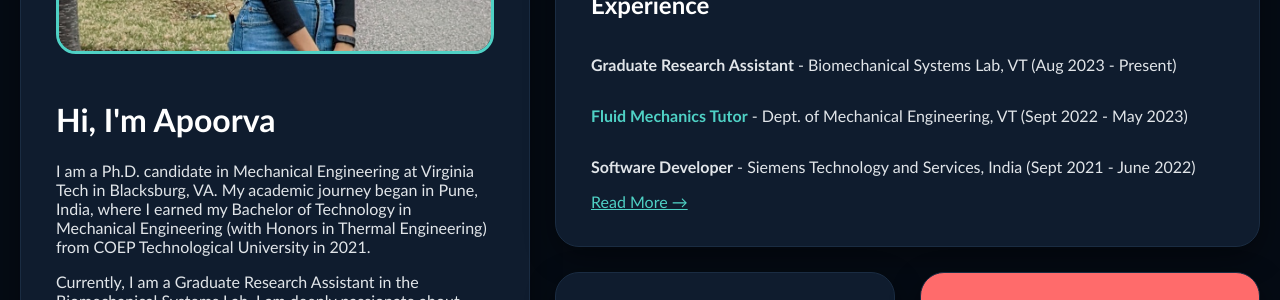
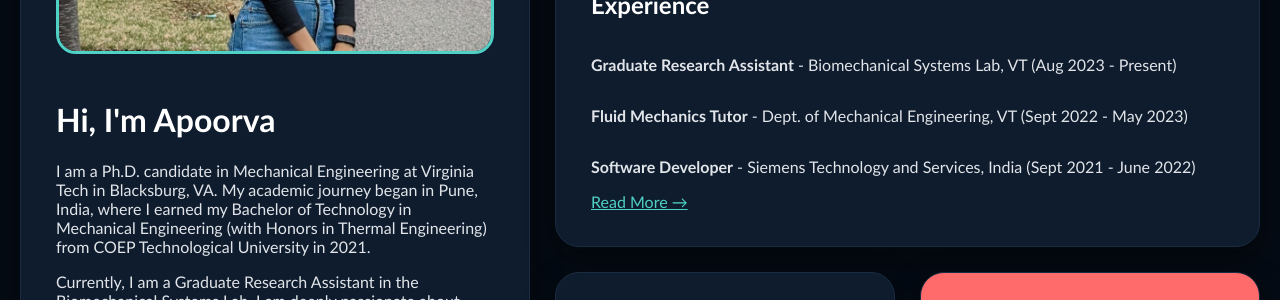
Before and after one commit to apoorvakhairnar/apoorvakhairnar.github.io, a Jekyll site: the page built from index.md, in a window 1280 px wide. Shown: the part 503-803 px from the top of the page. Built offline with Jekyll 4.4.1, drawn with Linux system fonts in a browser that asks for light colours.

Commit message:
modified:   index.md

```diff
--- a/index.md
+++ b/index.md
@@ -40,7 +40,7 @@ extra_css:
   <div class="bento-card experience-box">
     <h2>Experience</h2>
     <p><strong>Graduate Research Assistant</strong> - Biomechanical Systems Lab, VT (Aug 2023 - Present)</p>
-    <p><strong style="color: var(--color-accent);">Fluid Mechanics Tutor</strong> - Dept. of Mechanical Engineering, VT (Sept 2022 - May 2023)</p>
+    <p><strong>Fluid Mechanics Tutor</strong> - Dept. of Mechanical Engineering, VT (Sept 2022 - May 2023)</p>
     <p><strong>Software Developer</strong> - Siemens Technology and Services, India (Sept 2021 - June 2022)</p>
     <a href="{{ '/pages/experience/' | relative_url }}"><span>Read More →</span></a>
   </div>
```
